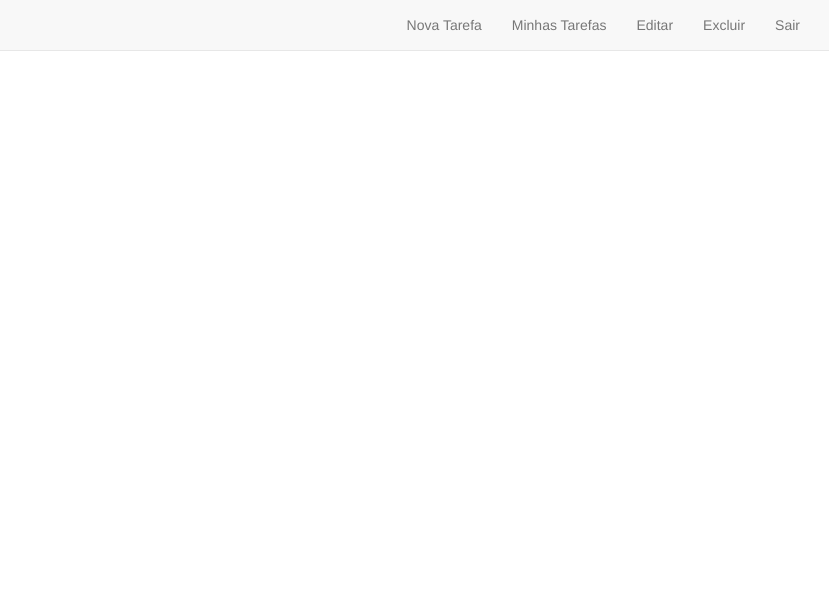
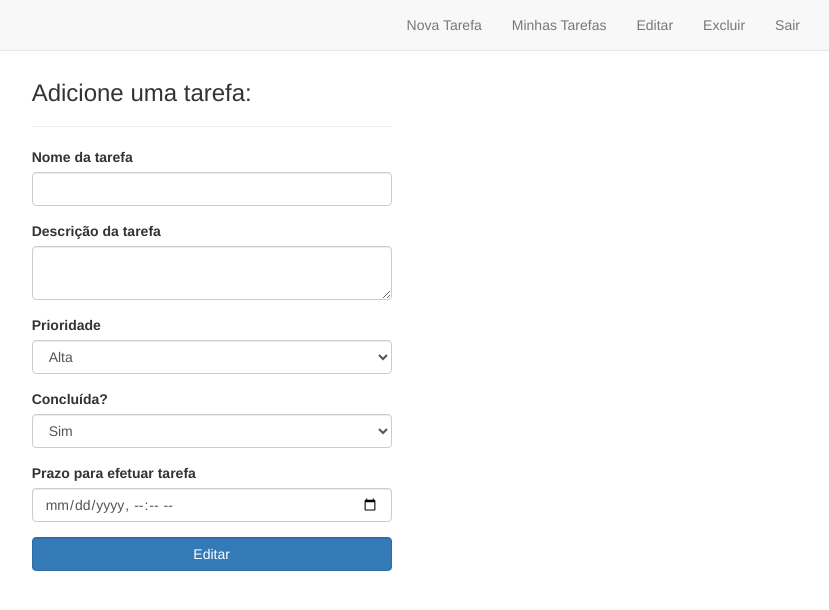
Before and after one commit to kellyanenogueira1/Atividade_backend, a PHP site: page /adicionar_tarefa.php in a window 1280 px wide. Shown: the top 610 px of the page, without its empty margins (410-1239 px from the left). Run offline with PHP 8.4, Linux system fonts and the light colour scheme; the visitor is signed in with stand-in values (Sample User, id 1).

Commit message:
Layout para adicionar tarefa

```diff
--- a/Desafio Backend/views/adicionar_tarefa.php
+++ b/Desafio Backend/views/adicionar_tarefa.php
@@ -39,5 +39,53 @@
             </div>
         </nav>
 
+        <br /><br /><br />
+
+	    <div class="col-md-4"></div>
+		<div class="container">
+  			<div class="row">
+    			<div class="col-md-4">
+					<h3>Adicione uma tarefa:</h3>
+					<hr />
+    				<form role="form" action="../controllers/registrar_tarefa.php" method="post">
+						<div class="form-group">
+							<label for="name">Nome da tarefa</label>
+							<input type="text" class="form-control" name="nome_tarefa" id="id_tarefa" required="requiored">
+						</div>
+
+						<div class="form-group">
+							<label for="descricao">Descrição da tarefa</label>
+							<textarea type="text" class="form-control" name="descricao_tarefa" required="requiored"></textarea>
+						</div>
+
+						<div class="form-group">
+							<label for="Prioridade">Prioridade</label>
+							<select class="form-control" name="prioridade" id="id_prioridade">
+								<option value="Alta">Alta</option>
+								<option value="Media">Média</option>
+								<option value="Baixa">Baixa</option>
+							</select>
+						</div>
+
+						<div class="form-group">
+							<label for="status">Concluída?</label>
+							<select class="form-control" name="concluida" id="id_concluida">
+								<option value="Sim">Sim</option>
+								<option value="Não">Não</option>
+
+							</select>
+						</div>
+
+						<div class="form-group">
+							<label for="prazo">Prazo para efetuar tarefa</label>
+							<input type="DateTime-local" class="form-control" name="prazo_tarefa" required="requiored">
+						</div>
+
+						<button type="submit" class="btn btn-primary form-control">Editar</button>
+					</form>
+    			</div>
+              </div>
+        </div>
+
     </body>
 </html>
```
Also changed, not shown: Desafio Backend/controllers/registrar_tarefa.php (added), Desafio Backend/views/excluir.php (deleted), Desafio Backend/views/page_excluir.php (added).
